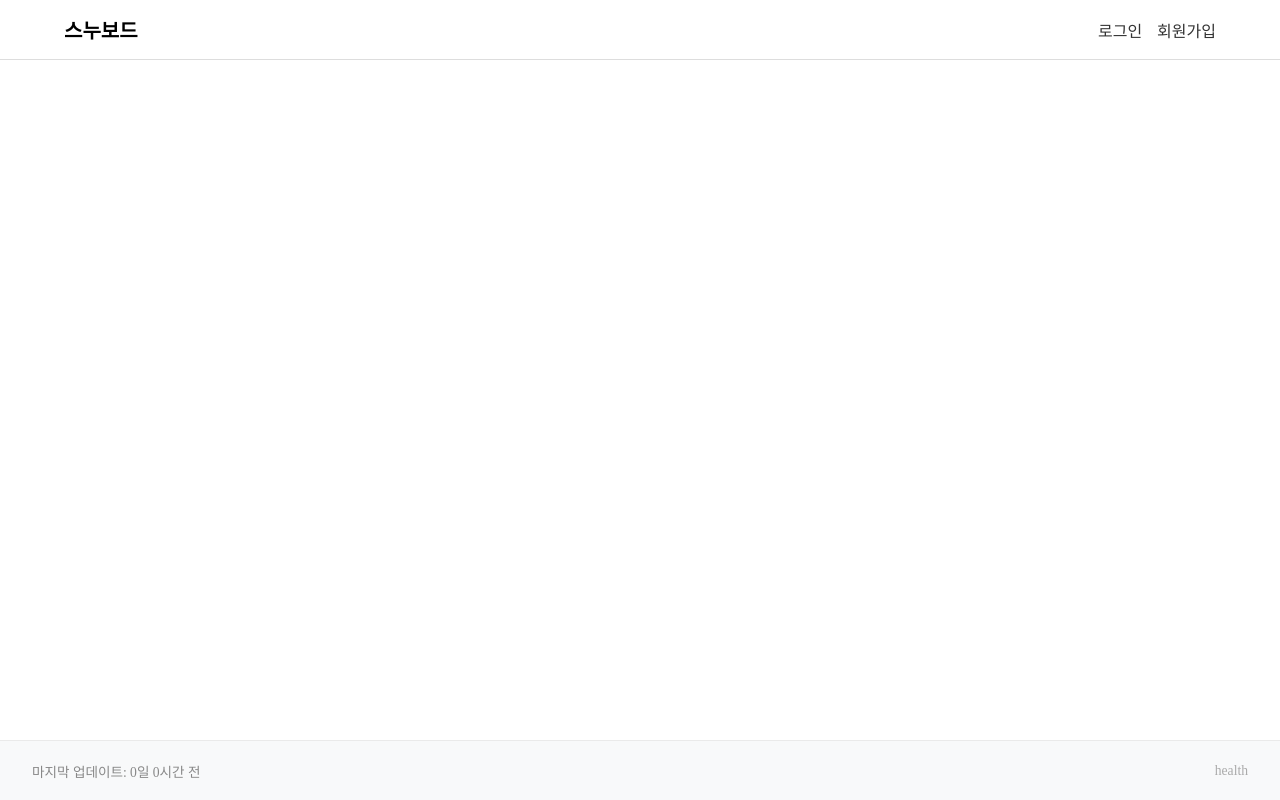
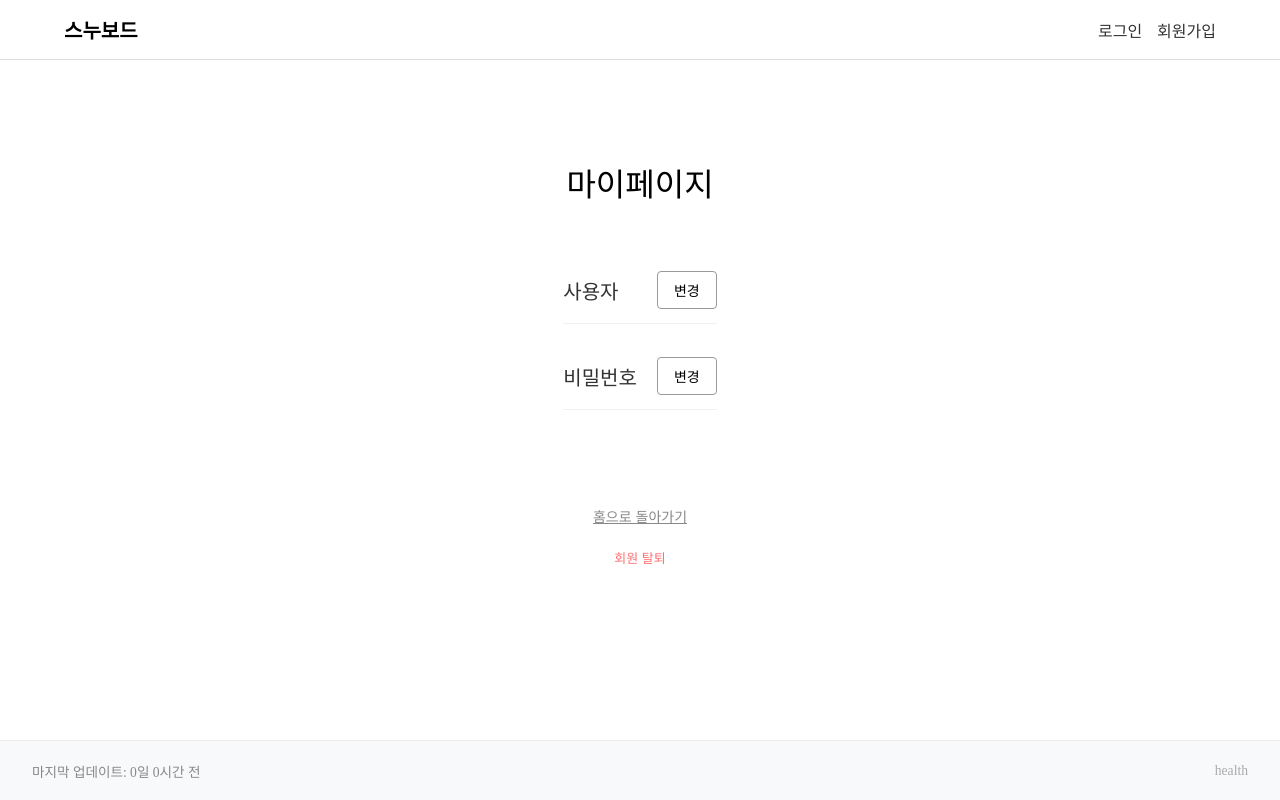
Before and after one commit to wafflestudio/23-5-team2-web, a React (Vite) app: page /mypage in a window 1280 px wide. Built offline with nearby package versions, Linux system fonts and the light colour scheme; no server answers.

Commit message:
new mypage

```diff
--- a/src/App.tsx
+++ b/src/App.tsx
@@ -7,6 +7,7 @@ import Header from './components/Header';
 import HealthCheckPage from './pages/HealthCheckPage';
 import HomePage from './pages/HomePage';
 import LoginPage from './pages/LoginPage';
+import MyPage from './pages/MyPage';
 import RegisterPage from './pages/RegisterPage';
 import { useUserStore } from './store/useUserStore';
 
@@ -28,6 +29,7 @@ const App = () => {
           <Route path="/login" element={<LoginPage />} />
           <Route path="/register" element={<RegisterPage />} />
           <Route path="/health" element={<HealthCheckPage />} />
+          <Route path="/mypage" element={<MyPage />} />
         </Routes>
       </main>
       <Footer />
--- a/src/apis/auth.ts
+++ b/src/apis/auth.ts
@@ -1,4 +1,4 @@
-// apis/auth.ts
+// src/apis/auth.ts
 import { API_ENDPOINTS } from '../constants/api';
 import type { AuthRequest, User } from '../types/auth';
 import { api } from './instance';
@@ -17,8 +17,25 @@ export const authApi = {
   // 서버에 로그아웃 요청을 보내면, 서버가 쿠키를 만료(expire)시켜 브라우저에서 제거합니다.
   logout: () => api.post(API_ENDPOINTS.AUTH.LOGOUT),
 
-  // 내 정보 확인
-  // instance.ts에 withCredentials: true 설정이 되어있다면,
-  // 브라우저가 자동으로 쿠키를 헤더에 실어 보냅니다.
+  // 내 정보 확인 (getMe)
   getMe: () => api.get<User>(API_ENDPOINTS.AUTH.ME),
+
+  /**
+   * 마이페이지 기능을 위한 추가 API
+   * 아래 경로는 백엔드 API 명세서에 따라 수정이 필요할 수 있습니다.
+   */
+
+  // 유저 아이디 변경
+  updateUserId: (data: { userId: string }) => api.patch('/auth/user/id', data),
+
+  // 비밀번호 변경
+  updatePassword: (data: { currentPassword: string; newPassword: string }) =>
+    api.patch('/auth/user/password', data),
+
+  /**
+   * 회원 탈퇴 API
+   * 보통 본인 계정 삭제는 별도의 인자 없이
+   * 서버가 쿠키/토큰을 통해 누구인지 식별하여 처리합니다.
+   */
+  deleteAccount: () => api.delete('/auth/user'), // 백엔드 명세에 따라 '/auth/me' 등으로 바뀔 수 있습니다.
 };
--- a/src/components/Header.tsx
+++ b/src/components/Header.tsx
@@ -8,9 +8,13 @@ const Header = () => {
   const navigate = useNavigate();
 
   const handleLogout = async () => {
-    await authApi.logout();
-    clearUser();
-    navigate('/');
+    try {
+      await authApi.logout();
+      clearUser();
+      navigate('/');
+    } catch (error) {
+      console.error('로그아웃 실패:', error);
+    }
   };
 
   return (
@@ -27,9 +31,12 @@ const Header = () => {
         ) : user ? (
           <>
             <span style={S.statusText}>
-              {/* localId가 있으면 출력, 없으면 oauthId 출력, 그것도 없으면 "사용자" 출력 */}
-              <strong>{user.localId || user.oauthId || '사용자'}</strong>
+              <strong>{user.localId || user.oauthId || '사용자'}</strong>님
             </span>
+            {/* 마이페이지 버튼 추가 */}
+            <Link to="/mypage" style={S.textLink}>
+              마이페이지
+            </Link>
             <button onClick={handleLogout} style={S.textLink}>
               로그아웃
             </button>
@@ -49,7 +56,7 @@ const Header = () => {
   );
 };
 
-// 2. 스타일 정의 (JSX를 깨끗하게 유지)
+// 스타일 정의는 그대로 유지됩니다.
 const S = {
   header: {
     display: 'flex',
--- /dev/null
+++ b/src/pages/MyPage.tsx
@@ -0,0 +1,245 @@
+import React, { useState, useEffect } from 'react';
+import { useNavigate } from 'react-router-dom';
+import { authApi } from '../apis/auth';
+import { useUserStore } from '../store/useUserStore';
+
+const MyPage = () => {
+  const navigate = useNavigate();
+  const { user, fetchUser, clearUser } = useUserStore();
+
+  const [isEditingId, setIsEditingId] = useState(false);
+  const [tempId, setTempId] = useState('');
+  const [isEditingPw, setIsEditingPw] = useState(false);
+  const [currentPw, setCurrentPw] = useState('');
+  const [newPw, setNewPw] = useState('');
+
+  useEffect(() => {
+    if (user?.localId) {
+      setTempId(String(user.localId));
+    } else if (user?.oauthId) {
+      setTempId(String(user.oauthId));
+    }
+  }, [user]);
+
+  const handleIdSave = async () => {
+    if (tempId.length < 4) {
+      alert('아이디는 4자 이상이어야 합니다.');
+      return;
+    }
+    try {
+      await authApi.updateUserId({ userId: tempId });
+      await fetchUser();
+      setIsEditingId(false);
+      alert('아이디가 변경되었습니다.');
+    } catch (error) {
+      alert('ID 변경에 실패했습니다.');
+    }
+  };
+
+  const handlePwSave = async () => {
+    if (newPw.length < 8) {
+      alert('새 비밀번호는 8자 이상이어야 합니다.');
+      return;
+    }
+    try {
+      await authApi.updatePassword({
+        currentPassword: currentPw,
+        newPassword: newPw,
+      });
+      alert('비밀번호가 변경되었습니다.');
+      setIsEditingPw(false);
+      setCurrentPw('');
+      setNewPw('');
+    } catch (error) {
+      alert('현재 비밀번호가 틀렸거나 오류가 발생했습니다.');
+    }
+  };
+
+  const handleDeleteAccount = async () => {
+    const confirmDelete = window.confirm(
+      '정말로 탈퇴하시겠습니까? 모든 데이터가 삭제됩니다.'
+    );
+    if (confirmDelete) {
+      try {
+        // authApi에 deleteAccount가 있다고 가정하거나 직접 경로 입력
+        await authApi.deleteAccount();
+        clearUser(); // Zustand 상태 초기화
+        alert('회원 탈퇴가 완료되었습니다.');
+        navigate('/');
+      } catch (error) {
+        alert('탈퇴 처리 중 오류가 발생했습니다.');
+      }
+    }
+  };
+
+  return (
+    <div style={S.container}>
+      <h2 style={S.title}>마이페이지</h2>
+
+      {/* User ID Section */}
+      <div style={S.row}>
+        {isEditingId ? (
+          <>
+            <input
+              style={S.input}
+              value={tempId}
+              onChange={(e) => setTempId(e.target.value)}
+              autoFocus
+            />
+            <button style={S.saveButton} onClick={handleIdSave}>
+              저장
+            </button>
+          </>
+        ) : (
+          <>
+            <span style={S.usernameText}>
+              {user?.localId || user?.oauthId || '사용자'}
+            </span>
+            <button style={S.button} onClick={() => setIsEditingId(true)}>
+              변경
+            </button>
+          </>
+        )}
+      </div>
+
+      {/* Password Section */}
+      <div style={{ width: '100%', maxWidth: '350px' }}>
+        <div style={S.row}>
+          <span style={S.usernameText}>비밀번호</span>
+          {!isEditingPw && (
+            <button style={S.button} onClick={() => setIsEditingPw(true)}>
+              변경
+            </button>
+          )}
+        </div>
+
+        {isEditingPw && (
+          <div style={S.pwGroup}>
+            <div style={{ display: 'flex' }}>
+              <input
+                type="password"
+                placeholder="현재 비밀번호"
+                style={S.input}
+                value={currentPw}
+                onChange={(e) => setCurrentPw(e.target.value)}
+              />
+            </div>
+            <div style={{ display: 'flex', marginTop: '10px' }}>
+              <input
+                type="password"
+                placeholder="새 비밀번호"
+                style={S.input}
+                value={newPw}
+                onChange={(e) => setNewPw(e.target.value)}
+              />
+              <button style={S.saveButton} onClick={handlePwSave}>
+                저장
+              </button>
+            </div>
+          </div>
+        )}
+      </div>
+
+      {/* Navigation and Delete Section */}
+      <div style={S.footerSection}>
+        <button style={S.backLink} onClick={() => navigate('/')}>
+          홈으로 돌아가기
+        </button>
+
+        <button style={S.deleteButton} onClick={handleDeleteAccount}>
+          회원 탈퇴
+        </button>
+      </div>
+    </div>
+  );
+};
+
+const S = {
+  container: {
+    padding: '2rem',
+    display: 'flex',
+    flexDirection: 'column',
+    alignItems: 'center',
+    fontFamily:
+      '-apple-system, BlinkMacSystemFont, "Segoe UI", Roboto, sans-serif',
+  } as React.CSSProperties,
+  title: {
+    marginBottom: '3rem',
+    fontSize: '32px',
+    fontWeight: 'normal',
+  } as React.CSSProperties,
+  row: {
+    display: 'flex',
+    justifyContent: 'space-between',
+    alignItems: 'center',
+    width: '100%',
+    maxWidth: '350px',
+    margin: '15px 0',
+    minHeight: '45px',
+    borderBottom: '1px solid #f0f0f0',
+    paddingBottom: '10px',
+  } as React.CSSProperties,
+  usernameText: {
+    fontSize: '20px',
+    color: '#333',
+    flex: 1,
+    textAlign: 'left' as const,
+  } as React.CSSProperties,
+  input: {
+    padding: '10px',
+    border: '1px solid #ccc',
+    borderRadius: '4px',
+    flex: 1,
+    marginRight: '10px',
+    fontSize: '14px',
+  } as React.CSSProperties,
+  button: {
+    padding: '8px 16px',
+    backgroundColor: '#fff',
+    border: '1px solid #999',
+    borderRadius: '4px',
+    cursor: 'pointer',
+    fontSize: '14px',
+    marginLeft: '20px',
+  } as React.CSSProperties,
+  saveButton: {
+    padding: '8px 16px',
+    backgroundColor: '#000',
+    color: '#fff',
+    border: '1px solid #000',
+    borderRadius: '4px',
+    cursor: 'pointer',
+    fontSize: '14px',
+  } as React.CSSProperties,
+  pwGroup: {
+    display: 'flex',
+    flexDirection: 'column',
+    width: '100%',
+    marginTop: '10px',
+  } as React.CSSProperties,
+  footerSection: {
+    marginTop: '5rem',
+    display: 'flex',
+    flexDirection: 'column' as const,
+    alignItems: 'center',
+    gap: '20px',
+  },
+  backLink: {
+    background: 'none',
+    border: 'none',
+    color: '#888',
+    textDecoration: 'underline',
+    cursor: 'pointer',
+    fontSize: '14px',
+  } as React.CSSProperties,
+  deleteButton: {
+    background: 'none',
+    border: 'none',
+    color: '#ff4d4f', // Standard "Danger" Red
+    cursor: 'pointer',
+    fontSize: '13px',
+    opacity: 0.8,
+  } as React.CSSProperties,
+};
+
+export default MyPage;
```
